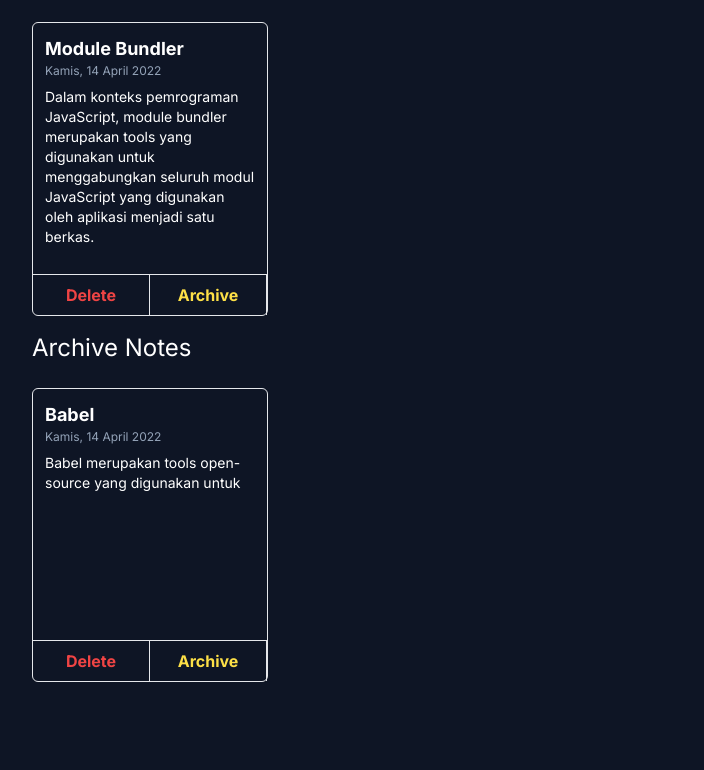
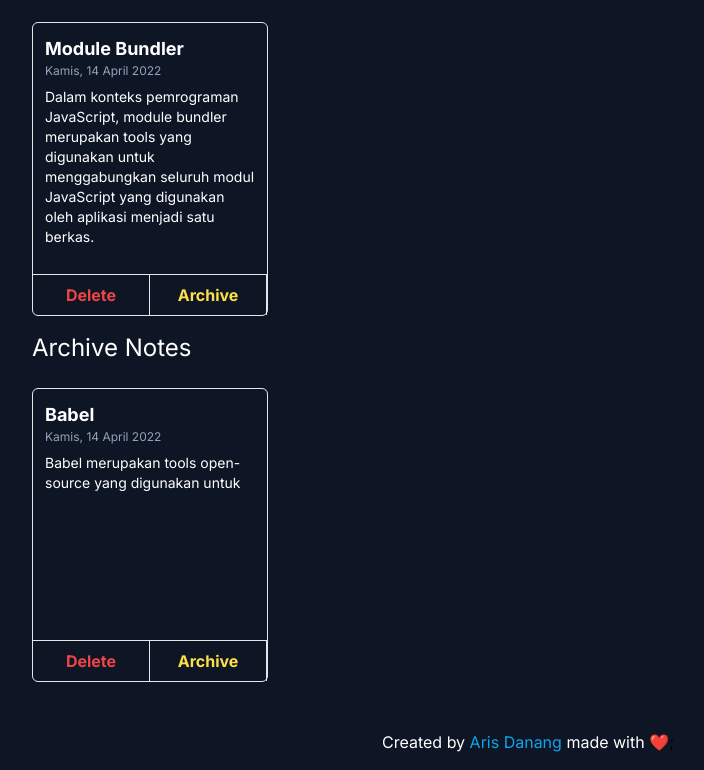
Before and after one commit to arisdanang/Submission-Belajar-Membuat-Aplikasi-Web-dengan-React, a React (Vite) app: page / in a window 1280 px wide. Shown: the part 935-1705 px from the top of the page, without its empty margins (112-816 px from the left). Before the commit the page ends 1649 px from the top, so only its background shows below. Built offline with nearby package versions, Linux system fonts and the light colour scheme.

Commit message:
add footer component and add required atribute on input Form Component

```diff
--- a/src/App.jsx
+++ b/src/App.jsx
@@ -3,6 +3,7 @@ import "./App.css";
 import { getInitialData } from "./utils/index";
 import Navbar from "./components/Navbar";
 import NoteBody from "./components/NoteBody";
+import Footer from "./components/Footer";
 
 const App = () => {
 	const [notes, setNotes] = useState(getInitialData());
@@ -50,6 +51,7 @@ const App = () => {
 				onDeleteNote={onDeleteNoteHandler}
 				onArchiveNote={onArchiveNoteHandler}
 			/>
+			<Footer />
 		</div>
 	);
 };
--- /dev/null
+++ b/src/components/Footer.jsx
@@ -0,0 +1,22 @@
+import React from "react";
+
+const Footer = () => {
+	return (
+		<div className="note-app__footer py-4 px-3 flex justify-center mx-auto  max-w-7xl">
+			<h1 className="text-white text-center">
+				Created by{" "}
+				<a
+					href="https://github.com/arisdanang"
+					target="_blank"
+					className="text-sky-500 hover:text-sky-600"
+				>
+					Aris Danang
+				</a>{" "}
+				made with ❤️
+			</h1>
+			;
+		</div>
+	);
+};
+
+export default Footer;
--- a/src/components/Form.jsx
+++ b/src/components/Form.jsx
@@ -16,6 +16,7 @@ const Form = ({ addNote }) => {
 
 	const onSubmitHandler = (event) => {
 		event.preventDefault();
+
 		const newNote = { title, body };
 		addNote(newNote);
 		setTitle("");
@@ -33,6 +34,7 @@ const Form = ({ addNote }) => {
 					placeholder="fill the title..."
 					value={title}
 					onChange={onTitleChangeHandler}
+					required
 				/>
 				<textarea
 					className="bg-transparent border border-slate-400 rounded-sm p-3 my-3	w-full"
@@ -43,6 +45,7 @@ const Form = ({ addNote }) => {
 					placeholder="fill the note..."
 					value={body}
 					onChange={onBodyChangeHandler}
+					required
 				/>
 				<button
 					type="submit"
```
